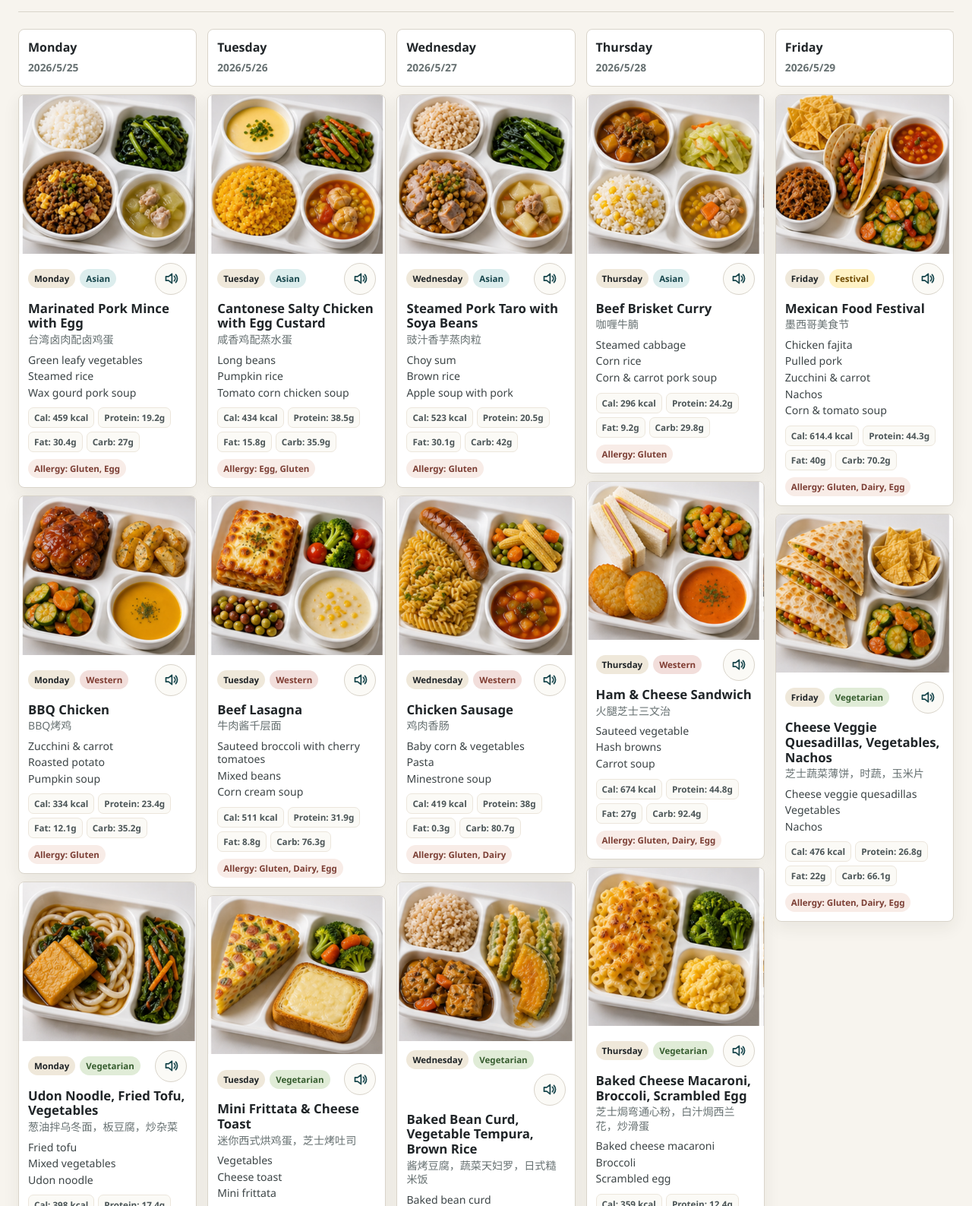
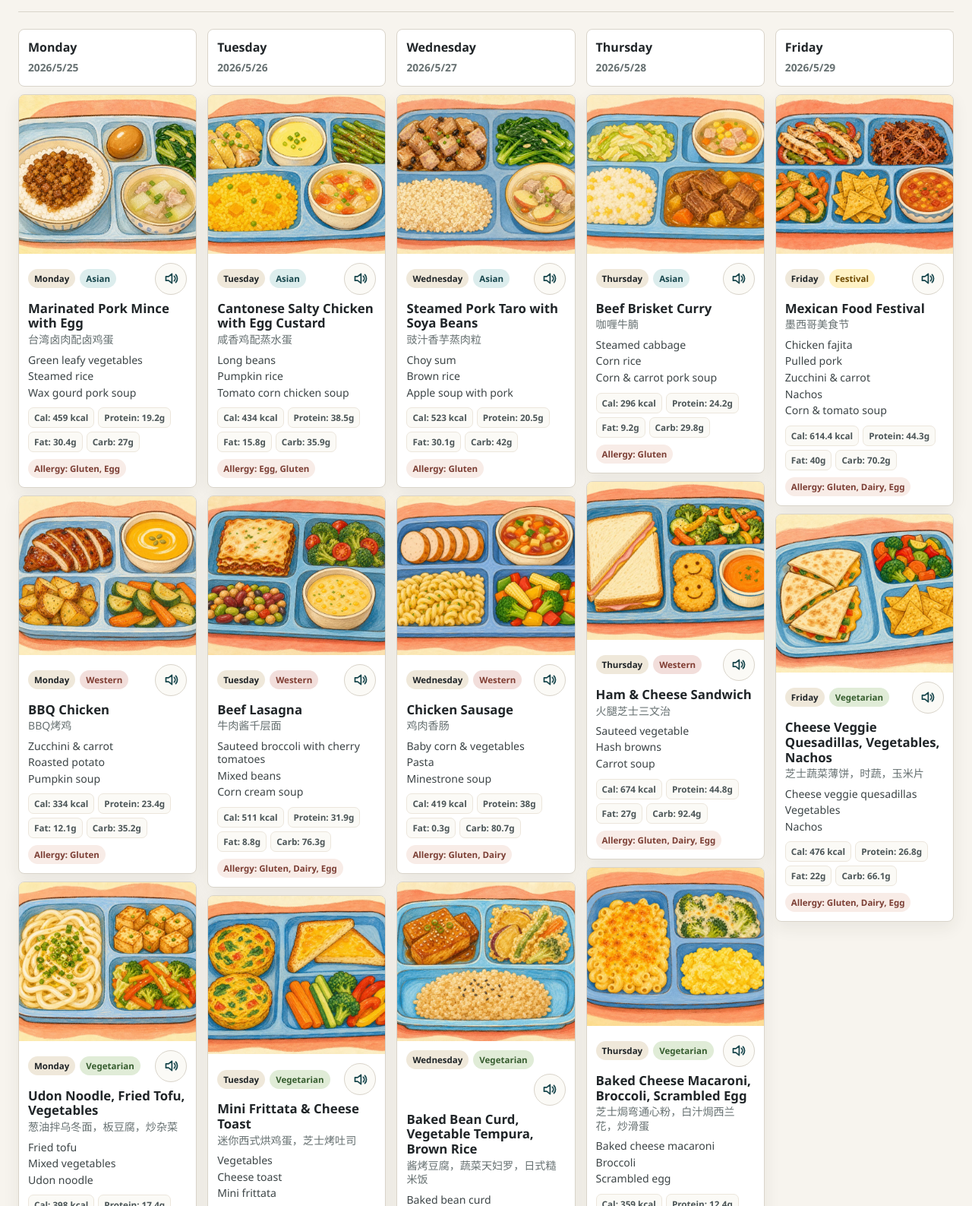
Before and after one commit to ninglee1023-commits/lunch-picker, a website: page index.html in a window 1280 px wide. Shown: the part 289-1876 px from the top of the page at 76% size. Drawn offline with Linux system fonts and the light colour scheme.

Commit message:
Use cartoon meal illustrations

```diff
--- a/app.js
+++ b/app.js
@@ -8,7 +8,7 @@ const MENU_ITEMS = [
     set: "Asian",
     title: "Marinated Pork Mince with Egg",
     titleZh: "台湾卤肉配卤鸡蛋",
-    image: "assets/food/asian-mon-pork-mince-egg.png",
+    image: "assets/food/asian-mon-pork-mince-egg-cartoon.webp",
     items: ["Green leafy vegetables", "Steamed rice", "Wax gourd pork soup"],
     itemsZh: ["上海青菜", "米饭", "冬瓜瘦肉汤"],
     allergens: ["Gluten", "Egg"],
@@ -21,7 +21,7 @@ const MENU_ITEMS = [
     set: "Western",
     title: "BBQ Chicken",
     titleZh: "BBQ烤鸡",
-    image: "assets/food/western-mon-bbq-chicken.png",
+    image: "assets/food/western-mon-bbq-chicken-cartoon.webp",
     items: ["Zucchini & carrot", "Roasted potato", "Pumpkin soup"],
     itemsZh: ["胡萝卜西葫芦", "迷迭香烤土豆", "南瓜浓汤"],
     allergens: ["Gluten"],
@@ -34,7 +34,7 @@ const MENU_ITEMS = [
     set: "Vegetarian",
     title: "Udon Noodle, Fried Tofu, Vegetables",
     titleZh: "葱油拌乌冬面，板豆腐，炒杂菜",
-    image: "assets/food/veg-mon-udon-tofu.png",
+    image: "assets/food/veg-mon-udon-tofu-cartoon.webp",
     items: ["Fried tofu", "Mixed vegetables", "Udon noodle"],
     itemsZh: ["板豆腐", "炒杂菜", "葱油拌乌冬面"],
     allergens: ["Gluten"],
@@ -47,7 +47,7 @@ const MENU_ITEMS = [
     set: "Asian",
     title: "Cantonese Salty Chicken with Egg Custard",
     titleZh: "咸香鸡配蒸水蛋",
-    image: "assets/food/asian-tue-salty-chicken-egg-custard.png",
+    image: "assets/food/asian-tue-salty-chicken-egg-custard-cartoon.webp",
     items: ["Long beans", "Pumpkin rice", "Tomato corn chicken soup"],
     itemsZh: ["蚝油豆角", "南瓜饭", "番茄玉米鸡肉汤"],
     allergens: ["Egg", "Gluten"],
@@ -60,7 +60,7 @@ const MENU_ITEMS = [
     set: "Western",
     title: "Beef Lasagna",
     titleZh: "牛肉酱千层面",
-    image: "assets/food/western-tue-beef-lasagna.png",
+    image: "assets/food/western-tue-beef-lasagna-cartoon.webp",
     items: ["Sauteed broccoli with cherry tomatoes", "Mixed beans", "Corn cream soup"],
     itemsZh: ["樱桃番茄炒西兰花", "彩虹豆", "玉米奶油汤"],
     allergens: ["Gluten", "Dairy", "Egg"],
@@ -73,7 +73,7 @@ const MENU_ITEMS = [
     set: "Vegetarian",
     title: "Mini Frittata & Cheese Toast",
     titleZh: "迷你西式烘鸡蛋，芝士烤吐司",
-    image: "assets/food/veg-tue-frittata-cheese-toast.png",
+    image: "assets/food/veg-tue-frittata-cheese-toast-cartoon.webp",
     items: ["Vegetables", "Cheese toast", "Mini frittata"],
     itemsZh: ["时蔬", "芝士烤吐司", "迷你西式烘鸡蛋"],
     allergens: ["Gluten", "Egg", "Dairy"],
@@ -86,7 +86,7 @@ const MENU_ITEMS = [
     set: "Asian",
     title: "Steamed Pork Taro with Soya Beans",
     titleZh: "豉汁香芋蒸肉粒",
-    image: "assets/food/asian-wed-pork-taro-soya.png",
+    image: "assets/food/asian-wed-pork-taro-soya-cartoon.webp",
     items: ["Choy sum", "Brown rice", "Apple soup with pork"],
     itemsZh: ["菜心", "糙米饭", "苹果瘦肉汤"],
     allergens: ["Gluten"],
@@ -99,7 +99,7 @@ const MENU_ITEMS = [
     set: "Western",
     title: "Chicken Sausage",
     titleZh: "鸡肉香肠",
-    image: "assets/food/western-wed-chicken-sausage-pasta.png",
+    image: "assets/food/western-wed-chicken-sausage-pasta-cartoon.webp",
     items: ["Baby corn & vegetables", "Pasta", "Minestrone soup"],
     itemsZh: ["玉米笋及时蔬", "美式意面", "意大利蔬菜汤"],
     allergens: ["Gluten", "Dairy"],
@@ -112,7 +112,7 @@ const MENU_ITEMS = [
     set: "Vegetarian",
     title: "Baked Bean Curd, Vegetable Tempura, Brown Rice",
     titleZh: "酱烤豆腐，蔬菜天妇罗，日式糙米饭",
-    image: "assets/food/veg-wed-bean-curd-tempura.png",
+    image: "assets/food/veg-wed-bean-curd-tempura-cartoon.webp",
     items: ["Baked bean curd", "Vegetable tempura", "Brown rice"],
     itemsZh: ["酱烤豆腐", "蔬菜天妇罗", "日式糙米饭"],
     allergens: ["Gluten"],
@@ -125,7 +125,7 @@ const MENU_ITEMS = [
     set: "Asian",
     title: "Beef Brisket Curry",
     titleZh: "咖喱牛腩",
-    image: "assets/food/asian-thu-beef-brisket-curry.png",
+    image: "assets/food/asian-thu-beef-brisket-curry-cartoon.webp",
     items: ["Steamed cabbage", "Corn rice", "Corn & carrot pork soup"],
     itemsZh: ["盐水大白菜", "玉米饭", "玉米胡萝卜猪骨汤"],
     allergens: ["Gluten"],
@@ -138,7 +138,7 @@ const MENU_ITEMS = [
     set: "Western",
     title: "Ham & Cheese Sandwich",
     titleZh: "火腿芝士三文治",
-    image: "assets/food/western-thu-ham-cheese-sandwich.png",
+    image: "assets/food/western-thu-ham-cheese-sandwich-cartoon.webp",
     items: ["Sauteed vegetable", "Hash browns", "Carrot soup"],
     itemsZh: ["炒杂菜", "笑脸薯饼", "甘笋浓汤"],
     allergens: ["Gluten", "Dairy", "Egg"],
@@ -151,7 +151,7 @@ const MENU_ITEMS = [
     set: "Vegetarian",
     title: "Baked Cheese Macaroni, Broccoli, Scrambled Egg",
     titleZh: "芝士焗弯通心粉，白汁焗西兰花，炒滑蛋",
-    image: "assets/food/veg-thu-cheese-macaroni.png",
+    image: "assets/food/veg-thu-cheese-macaroni-cartoon.webp",
     items: ["Baked cheese macaroni", "Broccoli", "Scrambled egg"],
     itemsZh: ["芝士焗弯通心粉", "白汁焗西兰花", "炒滑蛋"],
     allergens: ["Gluten", "Dairy", "Egg"],
@@ -164,7 +164,7 @@ const MENU_ITEMS = [
     set: "Festival",
     title: "Mexican Food Festival",
     titleZh: "墨西哥美食节",
-    image: "assets/food/fri-mexican-food-festival.png",
+    image: "assets/food/fri-mexican-food-festival-cartoon.webp",
     items: ["Chicken fajita", "Pulled pork", "Zucchini & carrot", "Nachos", "Corn & tomato soup"],
     itemsZh: ["鸡肉法吉塔", "手撕猪肉", "胡萝卜西葫芦", "墨西哥玉米片", "墨西哥玉米番茄汤"],
     allergens: ["Gluten", "Dairy", "Egg"],
@@ -177,7 +177,7 @@ const MENU_ITEMS = [
     set: "Vegetarian",
     title: "Cheese Veggie Quesadillas, Vegetables, Nachos",
     titleZh: "芝士蔬菜薄饼，时蔬，玉米片",
-    image: "assets/food/veg-fri-quesadillas.png",
+    image: "assets/food/veg-fri-quesadillas-cartoon.webp",
     items: ["Cheese veggie quesadillas", "Vegetables", "Nachos"],
     itemsZh: ["芝士蔬菜薄饼", "时蔬", "玉米片"],
     allergens: ["Gluten", "Dairy", "Egg"],
--- a/index.html
+++ b/index.html
@@ -94,7 +94,7 @@
       </article>
     </template>
 
-    <script src="app.js?v=garden-top-20260527"></script>
+    <script src="app.js?v=cartoon-food-20260716"></script>
     <script>
       if ("serviceWorker" in navigator) {
         window.addEventListener("load", () => {
```
Also changed, not shown: sw.js (+16 -17 lines), assets/food/asian-mon-pork-mince-egg-cartoon.webp (added), assets/food/asian-thu-beef-brisket-curry-cartoon.webp (added), assets/food/asian-tue-salty-chicken-egg-custard-cartoon.webp (added), assets/food/asian-wed-pork-taro-soya-cartoon.webp (added), assets/food/fri-mexican-food-festival-cartoon.webp (added), assets/food/veg-fri-quesadillas-cartoon.webp (added), assets/food/veg-mon-udon-tofu-cartoon.webp (added), assets/food/veg-thu-cheese-macaroni-cartoon.webp (added), assets/food/veg-tue-frittata-cheese-toast-cartoon.webp (added), assets/food/veg-wed-bean-curd-tempura-cartoon.webp (added), assets/food/western-mon-bbq-chicken-cartoon.webp (added), assets/food/western-thu-ham-cheese-sandwich-cartoon.webp (added), assets/food/western-tue-beef-lasagna-cartoon.webp (added), 1 more files.
